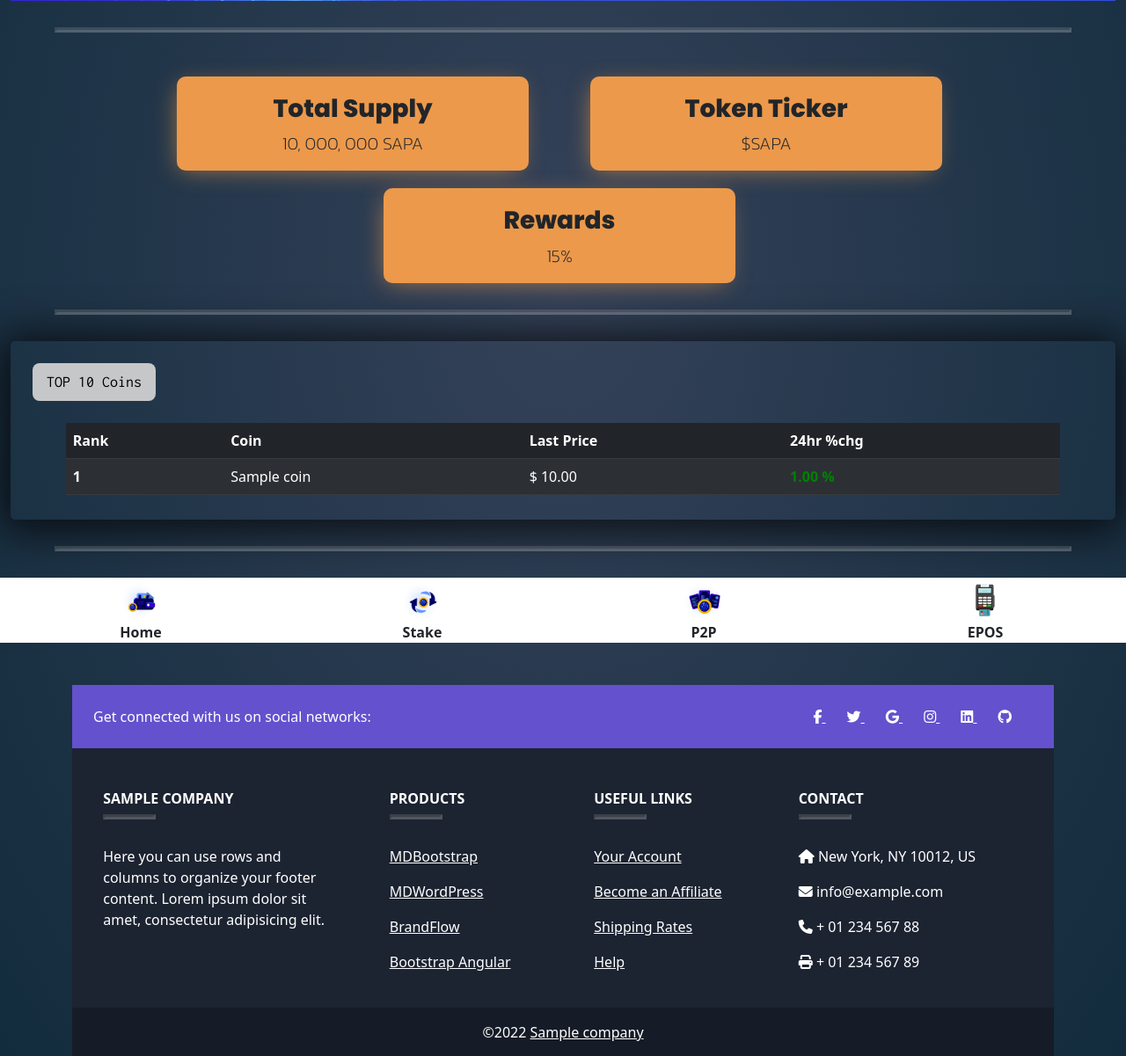
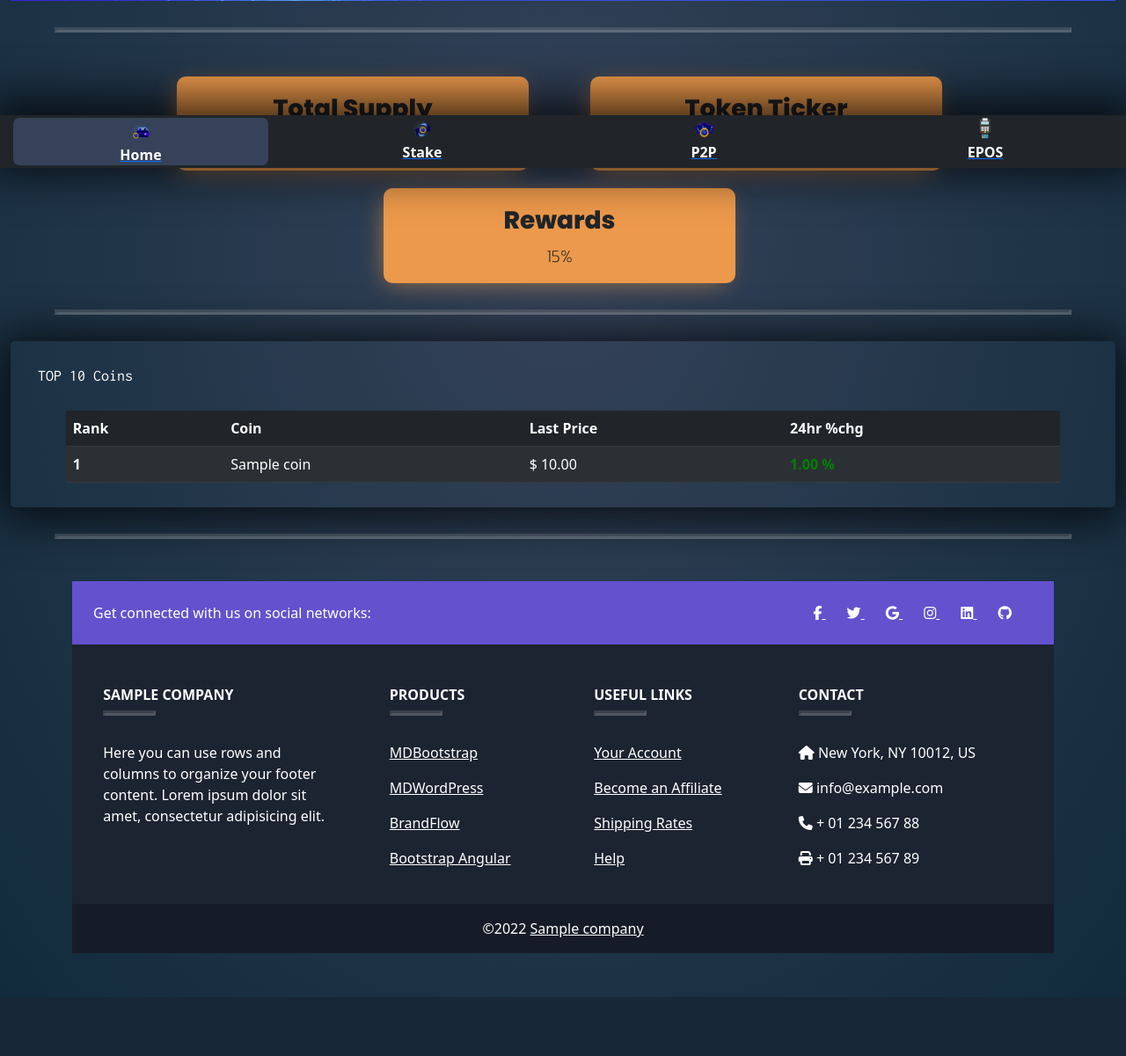
Before and after one commit to Ubpat16/app_sapano, a Django app: template webapp/templates/index.html in a window 1280 px wide. Shown: the part 609-1810 px from the top of the page at 88% size. After the commit the page ends 1743 px from the top, so only its background shows below. Run offline with Django 4.2, Linux system fonts and the light colour scheme; the template is opened without the code that fills it: most values are stand-ins (such as "Sample title", 1, 10 or a date in 2020); parts of the project's set-up code (start-up, migrations or seed data) failed here and were passed over; some libraries are stand-ins or nearby versions.

Commit message:
continuation

```diff
--- a/webapp/static/css/styles.css
+++ b/webapp/static/css/styles.css
@@ -133,8 +133,29 @@ hr {
 }
 
 /* css for bottom nav */
+
 .bottom-nav-container {
-  text-align: center;
+	text-align: center;
+	align-items: center;
+  box-shadow: 0px -7px 51px 12px rgba(0,0,0,0.75);
+  -webkit-box-shadow: 0px -7px 51px 12px rgba(0,0,0,0.75);
+  -moz-box-shadow: 0px -7px 51px 12px rgba(0,0,0,0.75);
+  z-index: 1;
+}
+
+.bottom-nav-images {
+		height: 30px;
+		width: 30px;
+}
+
+.nav-active {
+		border: 3px solid;
+		background-color: #354259;
+		border-radius: 10px;
+}
+
+.bottom-nav-text {
+		color: #fff;
 }
 
 /* css for table */
--- a/webapp/static/js/script.js
+++ b/webapp/static/js/script.js
@@ -3,22 +3,21 @@ function tabs(evt, tab_name) {
   var i, contents, links;
 
   // Get all elements with class="contents" and hide them
-  contents = document.getElementsByClassName("contents");
-  for (i = 0; i < contents.length; i++) {
-    contents[i].style.display = "none";
-  }
+  //contents = document.getElementsByClassName("contents");
+  //for (i = 0; i < contents.length; i++) {
+    //contents[i].style.display = "none";
+  //}
 
   // Get all elements with class="links" and remove the class "active"
-  links = document.getElementsByClassName("table-links");
+  links = document.getElementsByClassName("bottom-nav");
   for (i = 0; i < links.length; i++) {
-    links[i].className = links[i].className.replace(" active", "");
+    links[i].className = links[i].className.replace(" nav-active", "");
   }
 
   // Show the current tab, and add an "active" class to the button that opened the tab
-  document.getElementById(tab_name).style.display = "block";
-  evt.currentTarget.className += " btn btn-light btn-lg active";
+  //document.getElementById(tab_name).style.display = "block";
+  evt.currentTarget.className += " nav-active";
 
 }
 
 document.getElementById("defaultOpen").click();
-document.getElementById('percent_change').classList.add('positive')
--- a/webapp/templates/epos.html
+++ b/webapp/templates/epos.html
@@ -1 +1,5 @@
 {% extends 'header.html' %}
+{% block contents %}
+<h1>Helo</h1>
+{% endblock contents %}
+{% include 'footer.html' %}
--- a/webapp/templates/footer.html
+++ b/webapp/templates/footer.html
@@ -1,38 +1,46 @@
 {% load static %}
 <!--footer-->
 
-<div class="container-fluid" style="background-color: white;">
-    <div class="row bottom-nav-container">
+<div class="fixed-bottom bottom-nav-container bg-dark container-fluid" style="background-color: white;">
+    <div class="row ">
         <div class="col-3">
-            <div class="bottom-nav">
+            <div class="bottom-nav nav-active" onclick="tabs(event, 'gainers')" id="defaultOpen">
+                <a href="{% url 'home' %}">
                 <div class="bottom-nav-icon">
-                    <img src="{% static 'images/marketplace.png' %}" height="50" width="50">
+                    <img class="bottom-nav-images" src="{% static 'images/marketplace.png' %}">
                 </div>
                 <b class="bottom-nav-text">Home</b>
+                </a>
             </div>
         </div>
         <div class="col-3">
-            <div>
-                <div>
-                    <img src="{% static 'images/stake.png' %}" height="50" width="50">
+            <div class="bottom-nav nav-active" onclick="tabs(event, 'gainers')">
+                <a href="{% url 'stake' %}">
+                <div class="bottom-nav-icon">
+                    <img class="bottom-nav-images" src="{% static 'images/stake.png' %}">
                 </div>
                 <b class="bottom-nav-text">Stake</b>
+                </a>
             </div>
         </div>
         <div class="col-3">
-            <div>
-                <div>
-                    <img src="{% static 'images/p2p.png' %}" height="50" width="50">
+            <div class="bottom-nav nav-active" onclick="tabs(event, 'gainers')">
+                <a href="{% url 'p2p' %}">
+                <div class="bottom-nav-icon">
+                    <img class="bottom-nav-images" src="{% static 'images/p2p.png' %}">
                 </div>
                 <b class="bottom-nav-text">P2P</b>
+                </a>
             </div>
         </div>
         <div class="col-3">
-            <div>
-                <div>
-                    <img src="{% static 'images/EPOS-device.svg' %}" height="50" width="50">
+            <div class="bottom-nav nav-active" onclick="tabs(event, 'gainers')">
+                <a href="{% url 'epos' %}">
+                <div class="bottom-nav-icon">
+                    <img class="bottom-nav-images" src="{% static 'images/EPOS-device.svg' %}">
                 </div>
                 <b class="bottom-nav-text">EPOS</b>
+                </a>
             </div>
         </div>
     </div>
--- a/webapp/templates/index.html
+++ b/webapp/templates/index.html
@@ -57,7 +57,7 @@
             <!-- Tab links -->
             <ul class="nav nav-pills">
                 <li class="table-btn nav-item">
-                    <button class="table-links " onclick="tabs(event, 'gainers')" id="defaultOpen">TOP 10 Coins
+                    <button class="table-links ">TOP 10 Coins
                     </button>
                 </li>
             </ul>
--- a/webapp/templates/p2p.html
+++ b/webapp/templates/p2p.html
@@ -1 +1,4 @@
 {% extends 'header.html' %}
+{% block contents %}
+{% endblock contents %}
+{% include 'footer.html' %}
--- a/webapp/templates/stake.html
+++ b/webapp/templates/stake.html
@@ -1 +1,4 @@
 {% extends 'header.html' %}
+{% block contents %}
+{% endblock contents %}
+{% include 'footer.html' %}
--- a/webapp/views.py
+++ b/webapp/views.py
@@ -5,15 +5,16 @@ from .coindata import COINData
 URL = 'https://tokpie.com/api_ticker/?market=sapa@usdt'
 sapa = requests.get(URL).json()
 sapa_price = {key: value for key, value in sapa['result'].items() if key == 'highestBid'}
-
+DATA = None
 RANKING = COINData(sort='market_cap_desc', limit=10, currency='usd')
-CONTEXT = {'ranking': RANKING.data(), 'company': 'Sapano Finance', 'sapa': sapa_price['highestBid']}
+CONTEXT = {'ranking': DATA, 'company': 'Sapano Finance', 'sapa': sapa_price['highestBid']}
 
 
 # Create your views here.
 class HomepageView(TemplateView):
     template_name = 'index.html'
     extra_context = CONTEXT
+    DATA = RANKING.data()
 
     def get_context_data(self, **kwargs):
         kwargs.setdefault('view', self)
```
